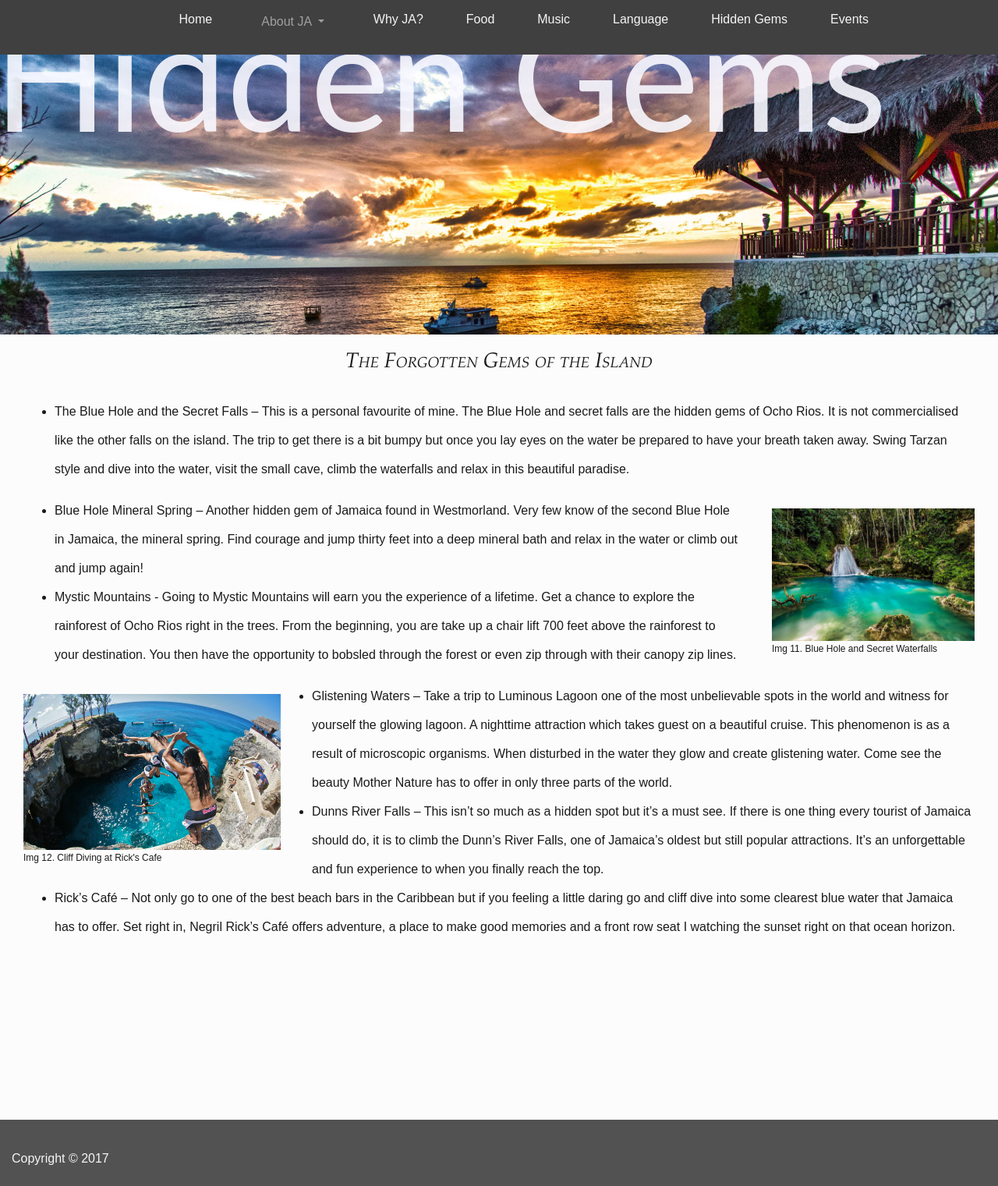
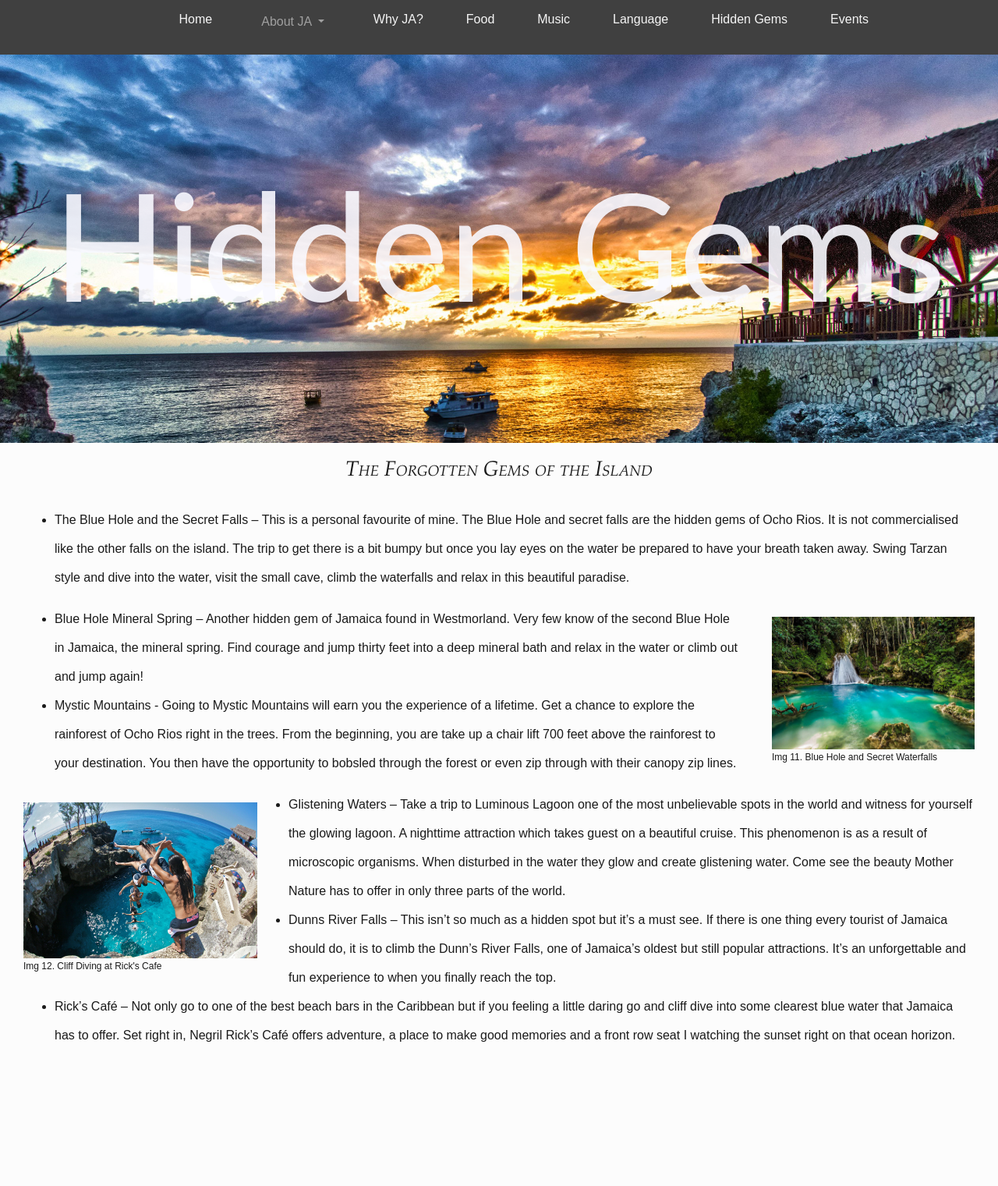
Before and after one commit to tae7612/JamaicaWebsite, a PHP site: page /hidden.php in a window 1280 px wide. Shown: the top 1521 px of the page at 78% size. Run offline with PHP 8.4, Linux system fonts and the light colour scheme.

Commit message:
Resized Hidden Header

```diff
--- a/assets/style.css
+++ b/assets/style.css
@@ -851,8 +851,8 @@ header.sports
 
 header.gem
 {
-	height: 450px;
-	margin-top: -21px;
+
+	margin-top: 56px;
 	margin-left: -8px;
 	margin-right: -9px;
 	position: static;
@@ -874,7 +874,7 @@ header.gem
 
 #img11 img
 {
-	width: 260px;
+	max-width: 260px;
 	height: 170px;
 
 }
@@ -892,7 +892,7 @@ header.gem
 
 #img12 img
 {
-	width: 330px;
+	max-width: 330px;
 	height: 200px;
 
 }
--- a/hidden.php
+++ b/hidden.php
@@ -10,7 +10,9 @@
 
 
 	<header class = "gem header_fade ">
-		<h1> Hidden Gems </h1>
+        <div class="head_container">
+		    <h1> Hidden Gems </h1>
+        </div>
 	</header>
 
 	<div class = "head">
```
